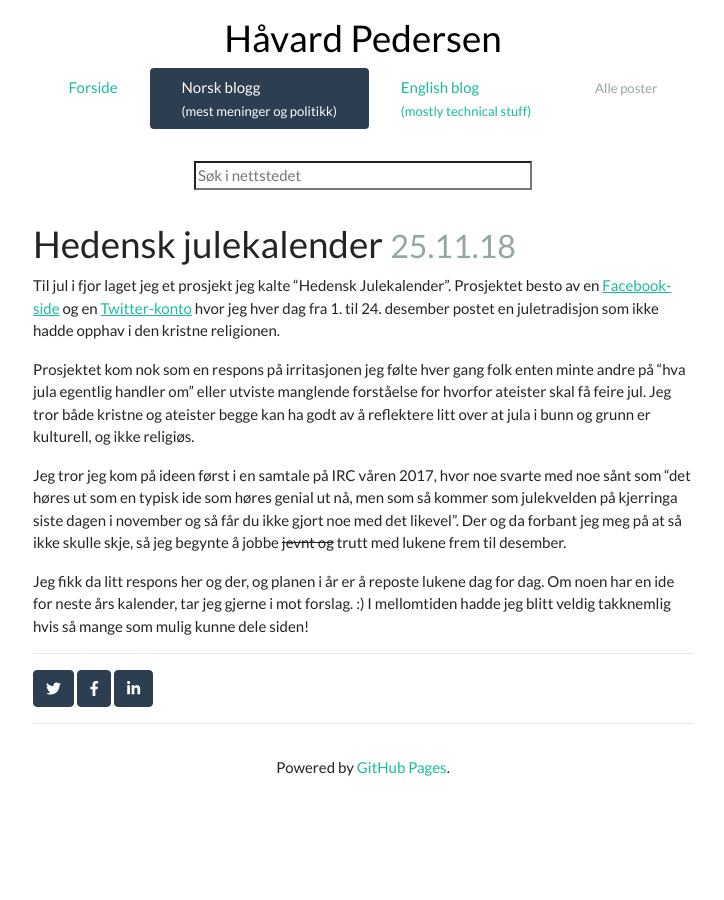
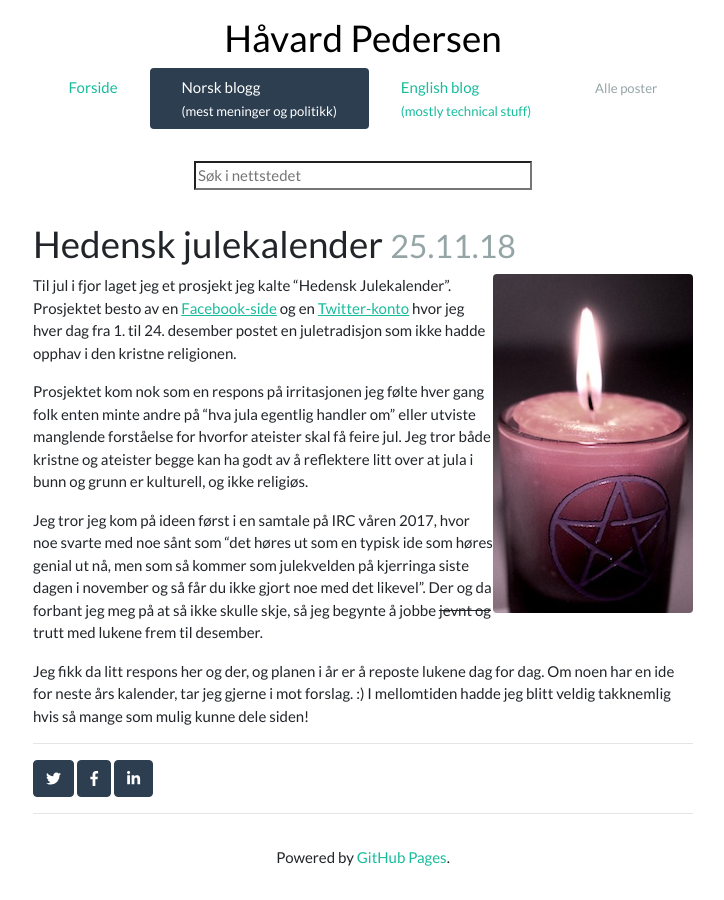
Before and after one commit to fuzzy76/fuzzy76.github.io, a Jekyll site: the page built from _posts/2018-11-25-hedensk-julekalender.md, in a window 1280 px wide. Shown: the whole page, without its empty margins (277-1001 px from the left). Built offline with Jekyll 4.4.1, drawn with Linux system fonts in a browser that asks for light colours; nearby versions of some CDN libraries; our own code applies the rules of GitHub Pages for plain Markdown files; comment, search, counter and statistics services are not loaded.

Commit message:
La til bilde i posten

```diff
--- a/_posts/2018-11-25-hedensk-julekalender.md
+++ b/_posts/2018-11-25-hedensk-julekalender.md
@@ -4,7 +4,7 @@
   - Norsk
 ---
 
-Til jul i fjor laget jeg et prosjekt jeg kalte "Hedensk Julekalender".
+<img class="rounded float-right" alt="Illustrasjonsbilde" src="{{ "/wp-content/uploads/2018/11/hedensk_julekalender.jpg"}}" />Til jul i fjor laget jeg et prosjekt jeg kalte "Hedensk Julekalender".
 Prosjektet besto av en [Facebook-side](https://www.facebook.com/hedenskjul/) og
 en [Twitter-konto](https://twitter.com/hedenskjul) hvor jeg hver dag fra 1. til 24.
 desember postet en juletradisjon som ikke hadde opphav i den kristne
```
Also changed, not shown: wp-content/uploads/2018/11/hedensk_julekalender.jpg (added).
